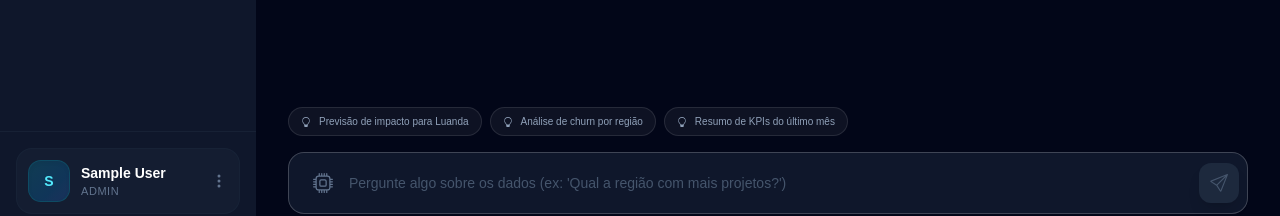
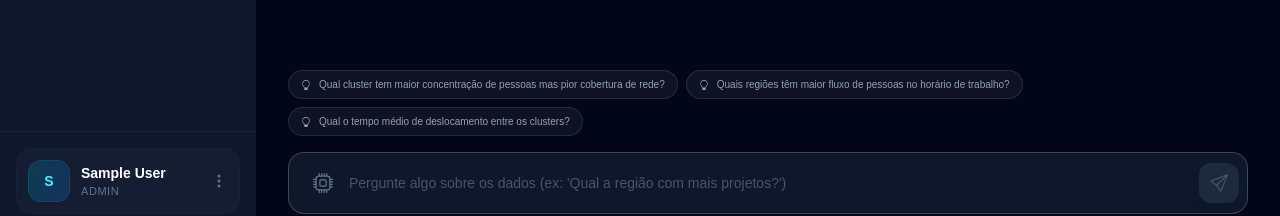
Before and after one commit to No-Country-simulation/S06-26-AB-Equipe-14, a Next.js app in the folder frontend/: page /dashboard/aiquery in a window 1280 px wide. Shown: the part 570-786 px from the top of the page. Built offline with nearby package versions, Linux system fonts and the light colour scheme; no server answers; sample sign-in values are in the browser's storage.

Commit message:
refactor(ai): update AI agent prompt questions

```diff
--- a/frontend/app/dashboard/components/AIQueryContent.tsx
+++ b/frontend/app/dashboard/components/AIQueryContent.tsx
@@ -79,9 +79,9 @@ export default function AIQueryContent() {
   }, [messages]);
 
   const suggestions = [
-    "Previsão de impacto para Luanda",
-    "Análise de churn por região",
-    "Resumo de KPIs do último mês"
+    "Qual cluster tem maior concentração de pessoas mas pior cobertura de rede?",
+    "Quais regiões têm maior fluxo de pessoas no horário de trabalho?",
+    "Qual o tempo médio de deslocamento entre os clusters?"
   ];
 
   return (
```
